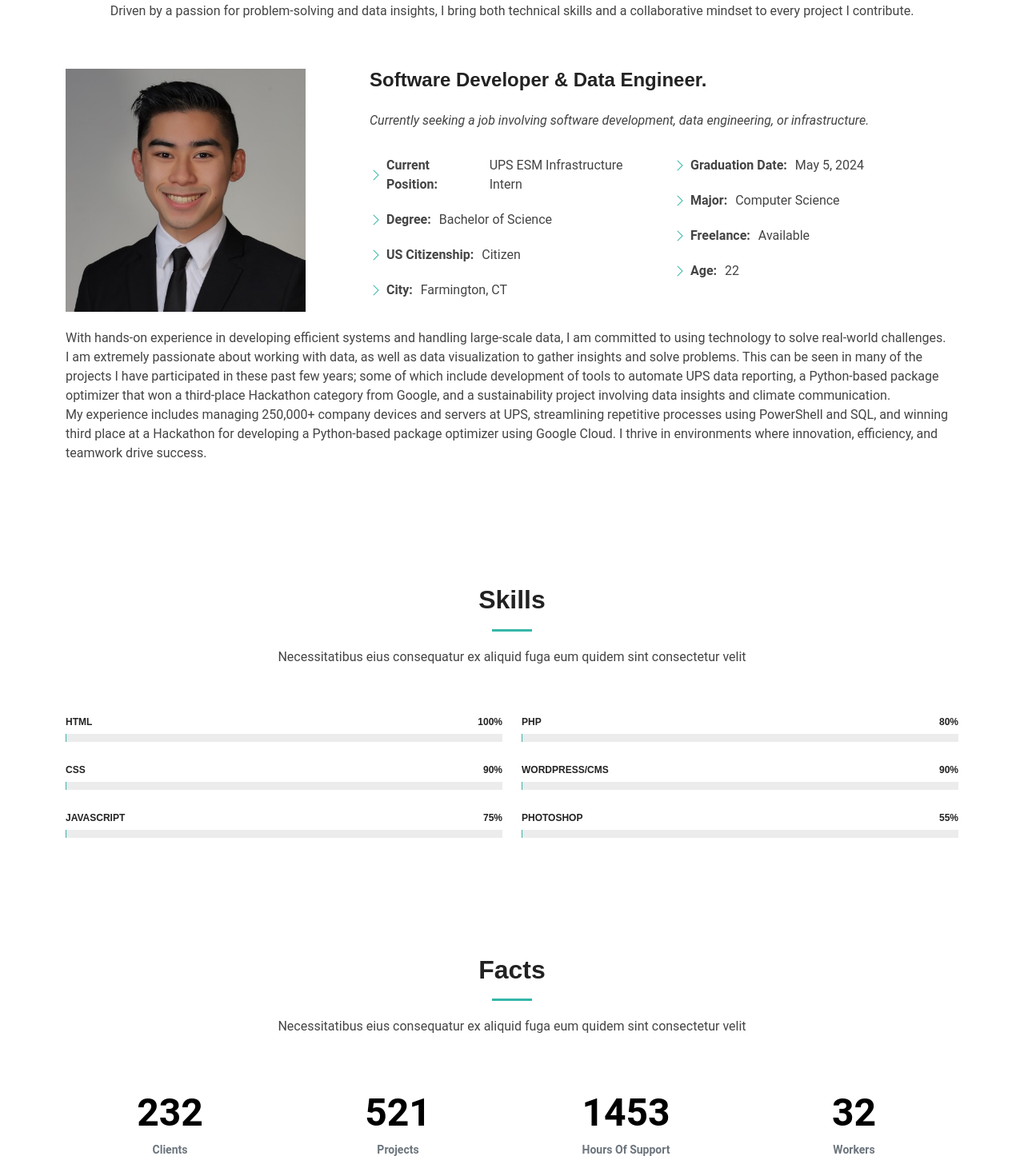
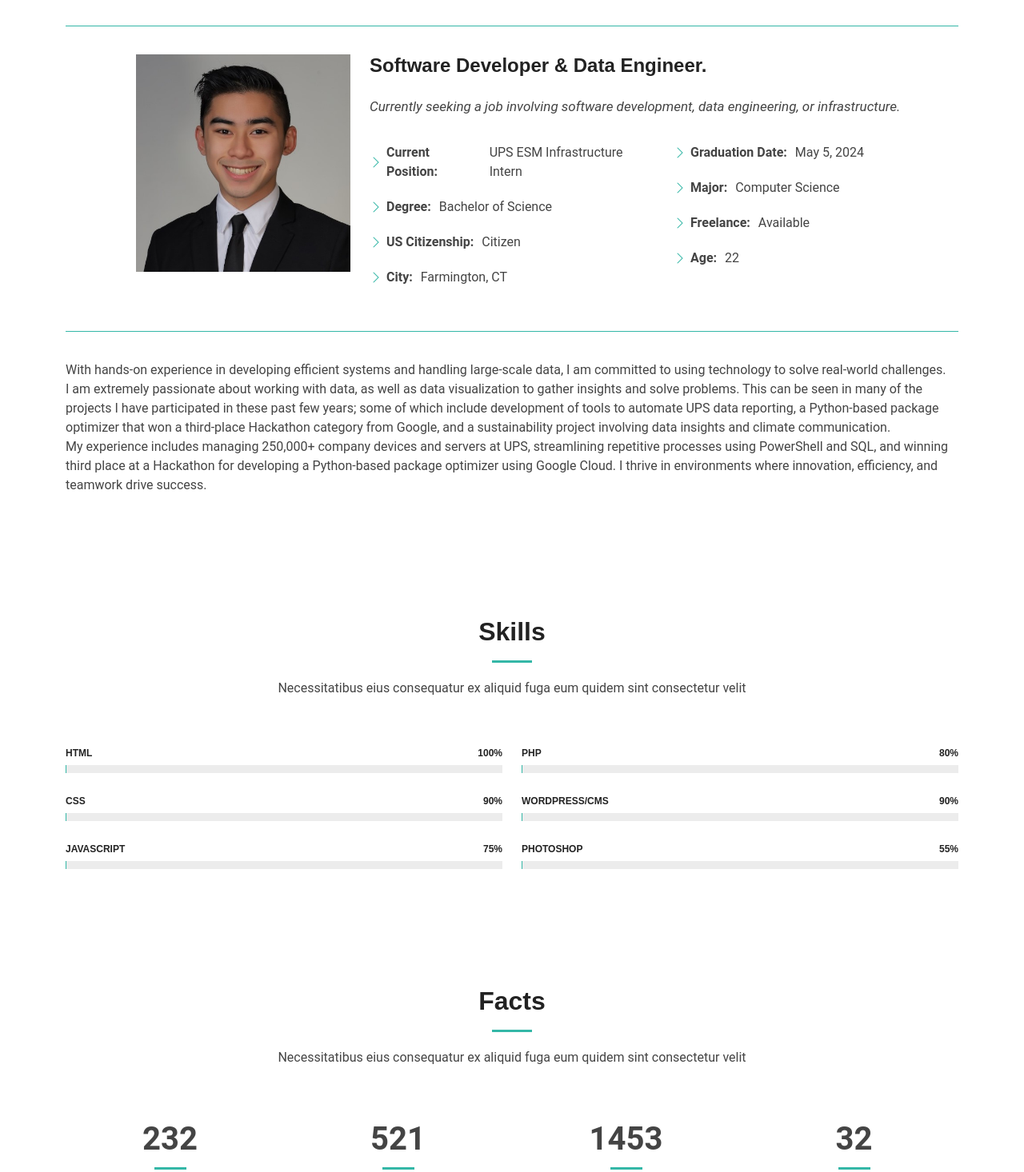
Before and after one commit to bhansea/Personal-Website, a Next.js app: page /about in a window 1280 px wide. Shown: the part 244-1710 px from the top of the page at 80% size. Built offline with nearby package versions, Linux system fonts and the light colour scheme.

Commit message:
Fix transitions and design changes

```diff
--- a/src/app/about/page.js
+++ b/src/app/about/page.js
@@ -7,25 +7,28 @@ import 'aos/dist/aos.css';
 import AOS from 'aos';
 
 export default function About() {
-
     useEffect(() => {
+        // Initialize AOS for scroll animations
         AOS.init({
             duration: 1000,
             easing: 'ease-in-out',
-          once: false,
-          mirror: true
+            once: false, // Allow it to happen multiple times
+            mirror: true, // Let the animation happen when scrolling back up
         });
 
-        const animateNumbers = (entries) => {
-          const speed = 200;
+        // Number animation when the section comes into view
+        const animateNumbers = (entries, observer) => {
             entries.forEach(entry => {
+                const counters = entry.target.querySelectorAll('.counter');
+                const speed = 200; // Control the speed of counting
+
                 if (entry.isIntersecting) {
-              const counters = entry.target.querySelectorAll('.counter');
                     counters.forEach(counter => {
+                        const updateCount = () => {
                             const target = +counter.getAttribute('data-target');
-                const updateCount = () => {
                             const count = +counter.innerText;
                             const increment = target / speed;
+
                             if (count < target) {
                                 counter.innerText = Math.ceil(count + increment);
                                 setTimeout(updateCount, 20);
@@ -35,15 +38,20 @@ export default function About() {
                         };
                         updateCount();
                     });
+                } else {
+                    // Reset counters to 0 when out of view
+                    counters.forEach(counter => {
+                        counter.innerText = '0';
+                    });
                 }
             });
         };
 
         const observer = new IntersectionObserver(animateNumbers, {
-          threshold: 0.5,
+            threshold: 0.6, // Trigger animation when 60% of the element is visible
         });
 
-        const factSections = document.querySelectorAll('.count-box');
+        const factSections = document.querySelectorAll('.fact-item');
         factSections.forEach(section => {
             observer.observe(section);
         });
@@ -65,21 +73,24 @@ export default function About() {
             <main className="main">
                 {/* About Section */}
                 <section id="about" className="about section">
-          <div className="container section-title" data-aos="fade-up">
+                    <div className="container section-title" data-aos="fade-up" style={{paddingBottom: '10px' }}>
                         <h2>About</h2>
                         <p>
-                <br />Driven by a passion for problem-solving and data insights, I bring both technical skills and a collaborative mindset to every project I contribute.
+                            Driven by a passion for problem-solving and data insights, I bring both technical skills and a collaborative mindset to every project I contribute.
                         </p>
                     </div>
 
                     <div className="container" data-aos="fade-up" data-aos-delay="100">
+
+                        <div className="horizontal-line" style={{marginBottom: '35px' }}></div>
+
                         <div className="row gy-4 justify-content-center">
                             <div className="col-lg-4">
                                 <Image src="/assets/img/profile-img.jpg" className="img-fluid" alt="Profile" width={300} height={400} />
                             </div>
                             <div className="col-lg-8 content">
                                 <h2>Software Developer &amp; Data Engineer.</h2>
-                <p className="fst-italic py-3" style={{ fontSize: '16px', marginTop: '0px !important' }}>
+                                <p className="fst-italic py-3" style={{ fontSize: '17px', marginTop: '0px !important' }}>
                                     Currently seeking a job involving software development, data engineering, or infrastructure.
                                 </p>
                                 <div className="row">
@@ -100,16 +111,16 @@ export default function About() {
                                         </ul>
                                     </div>
                                 </div>
-
                             </div>
                         </div>
+
+                        <div className="horizontal-line" style={{marginTop: '35px' }}></div>
 
                         <p className="py-3">
                             With hands-on experience in developing efficient systems and handling large-scale data, I am committed to using technology to solve real-world challenges.
                             <br />I am extremely passionate about working with data, as well as data visualization to gather insights and solve problems. This can be seen in many of the projects I have participated in these past few years; some of which include development of tools to automate UPS data reporting, a Python-based package optimizer that won a third-place Hackathon category from Google, and a sustainability project involving data insights and climate communication.
                             <br />My experience includes managing 250,000+ company devices and servers at UPS, streamlining repetitive processes using PowerShell and SQL, and winning third place at a Hackathon for developing a Python-based package optimizer using Google Cloud. I thrive in environments where innovation, efficiency, and teamwork drive success.
                         </p>
-
                     </div>
                 </section>
 
@@ -178,28 +189,33 @@ export default function About() {
                             <h2>Facts</h2>
                             <p>Necessitatibus eius consequatur ex aliquid fuga eum quidem sint consectetur velit</p>
                         </div>
-            <div className="row">
-                <div className="col-lg-3 col-md-6" data-aos="fade-up" data-aos-delay="100">
-                <div className="count-box">
+
+                        <div className="row no-gutters">
+                            <div className="col-lg-3 col-md-6 mt-5 mt-md-0" data-aos="fade-up">
+                                <div className="fact-item">
                                     <span className="counter" data-target="232">0</span>
+                                    <div className="fact-line"></div>
                                     <p>Clients</p>
                                 </div>
                             </div>
                             <div className="col-lg-3 col-md-6 mt-5 mt-md-0" data-aos="fade-up" data-aos-delay="200">
-                <div className="count-box">
+                                <div className="fact-item">
                                     <span className="counter" data-target="521">0</span>
+                                    <div className="fact-line"></div>
                                     <p>Projects</p>
                                 </div>
                             </div>
                             <div className="col-lg-3 col-md-6 mt-5 mt-lg-0" data-aos="fade-up" data-aos-delay="300">
-                <div className="count-box">
+                                <div className="fact-item">
                                     <span className="counter" data-target="1453">0</span>
+                                    <div className="fact-line"></div>
                                     <p>Hours Of Support</p>
                                 </div>
                             </div>
                             <div className="col-lg-3 col-md-6 mt-5 mt-lg-0" data-aos="fade-up" data-aos-delay="400">
-                <div className="count-box">
+                                <div className="fact-item">
                                     <span className="counter" data-target="32">0</span>
+                                    <div className="fact-line"></div>
                                     <p>Workers</p>
                                 </div>
                             </div>
--- a/src/styles/globals.css
+++ b/src/styles/globals.css
@@ -851,6 +851,18 @@ section,
   line-height: 0;
 }
 
+.col-lg-4 {
+  padding-left: 100px; /* Adjust this value as needed */
+}
+
+.horizontal-line {
+  margin: 20px auto;
+  width: 100%;
+  height: 1px;
+  background-color: var(--accent-color);
+}
+
+
 /*--------------------------------------------------------------
 # Skills Section
 --------------------------------------------------------------*/
@@ -933,9 +945,20 @@ section,
 }
 
 .count-box {
-  margin-bottom: 30px;
-  font-size: 36px;
-  font-weight: 600;
+  text-align: center;
+  margin-bottom: 20px;
+  position: relative;
+}
+
+.count-box::after {
+  content: '';
+  width: 50px;
+  height: 3px;
+  background-color: #00bfa6; /* Color of the line */
+  position: absolute;
+  bottom: -10px;
+  left: 50%;
+  transform: translateX(-50%);
 }
 
 .count-box .counter {
@@ -948,6 +971,23 @@ section,
   margin: 0;
   font-size: 14px;
   color: #6c757d;
+}
+
+.fact-item {
+  text-align: center;
+}
+
+.fact-line {
+  width: 40px;
+  height: 3px;
+  background-color: var(--accent-color); /* Use the teal color */
+  margin: 10px auto;
+  margin-top: 5px;
+}
+
+.counter {
+  font-size: 2.5rem; /* Adjust size as needed */
+  font-weight: 600;
 }
 
 /*--------------------------------------------------------------
```
Lines whose indentation alone changed are shown as unchanged.
